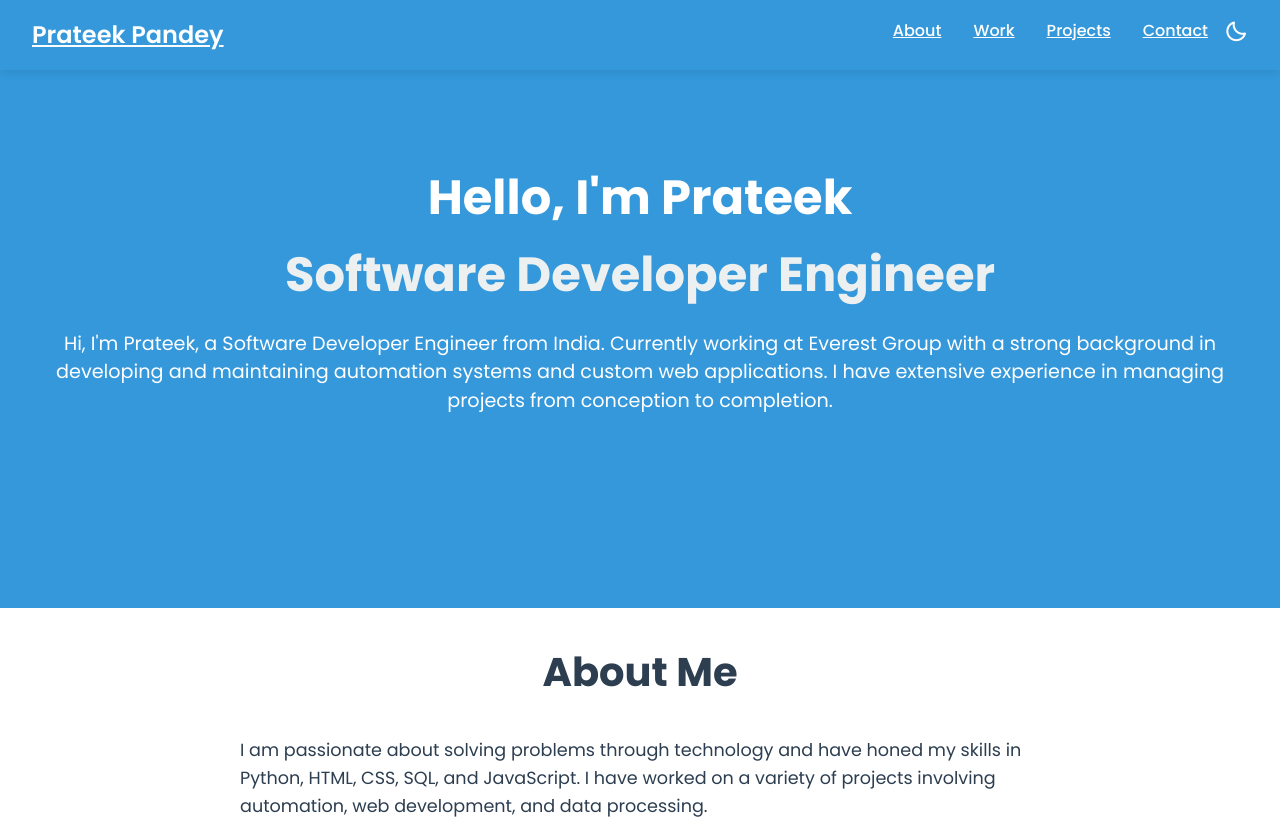
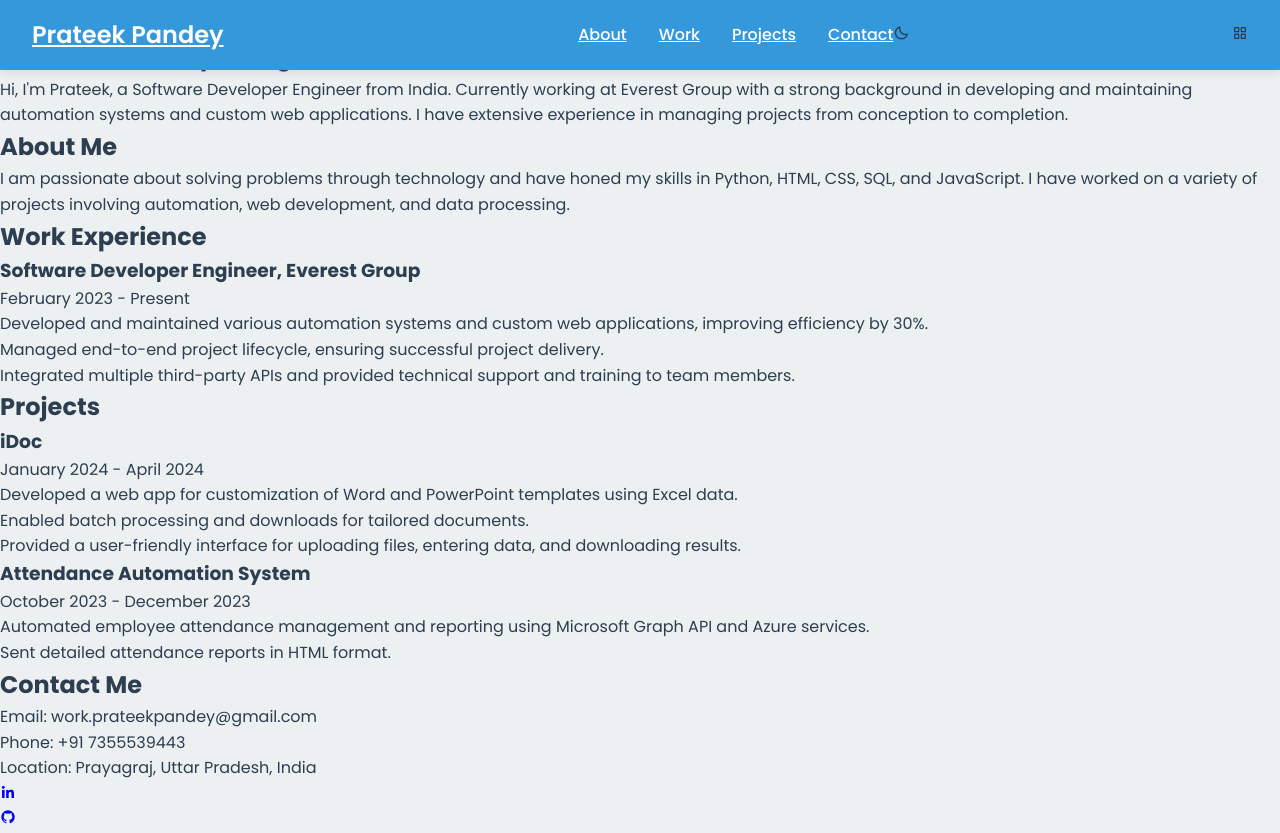
Before and after one commit to hi-prateek/Personal-Portfolio, a plain HTML site: page index.html in a window 1280 px wide. Shown: the top 833 px of the page. Drawn offline with nearby package versions, Linux system fonts and the light colour scheme.

Commit message:
Update style.css

```diff
--- a/style.css
+++ b/style.css
@@ -68,107 +68,3 @@
     color: #fff;
     font-size: 1rem;
     font-weight: 500;
-    transition: color 0.3s;
-}
-
-.nav__link:hover {
-    color: #ddd;
-}
-
-.nav__toggle {
-    display: none;
-    font-size: 1.5rem;
-    color: #fff;
-}
-
-.nav__dark-mode {
-    cursor: pointer;
-    margin-left: 1rem;
-}
-
-.nav__dark-mode i {
-    font-size: 1.5rem;
-    color: #fff;
-}
-
-.hero {
-    display: flex;
-    justify-content: center;
-    align-items: center;
-    padding: 10rem 2rem;
-    background-color: var(--primary-color);
-    color: #fff;
-    text-align: center;
-}
-
-.hero__content h1 {
-    font-size: 3rem;
-    font-weight: 700;
-    margin-bottom: 1rem;
-}
-
-.hero__content span {
-    color: #ecf0f1;
-}
-
-.hero__content p {
-    font-size: 1.2rem;
-    line-height: 1.5;
-    margin-bottom: 2rem;
-}
-
-.section {
-    padding: 5rem 0;
-}
-
-.section__title {
-    text-align: center;
-    font-size: 2.5rem;
-    color: var(--secondary-color);
-    margin-bottom: 2rem;
-}
-
-.about, .work, .projects, .contact {
-    padding: 2rem 0;
-    background-color: #fff;
-}
-
-.about p, .work ul, .projects ul, .contact p {
-    max-width: 800px;
-    margin: 0 auto;
-    font-size: 1.1rem;
-    color: var(--text-color);
-}
-
-ul {
-    padding-left: 1.5rem;
-}
-
-ul li {
-    margin-bottom: 0.5rem;
-}
-
-.social-links {
-    display: flex;
-    justify-content: center;
-    list-style-type: none;
-}
-
-.social-links li {
-    margin: 0 1rem;
-}
-
-.social-links a {
-    color: var(--text-color);
-    font-size: 1.5rem;
-}
-
-/* =========== FOOTER =========== */
-footer {
-    margin-top: 2rem;
-    text-align: center;
-    font-size: 1rem;
-    color: var(--text-color);
-}
-
-@
```
